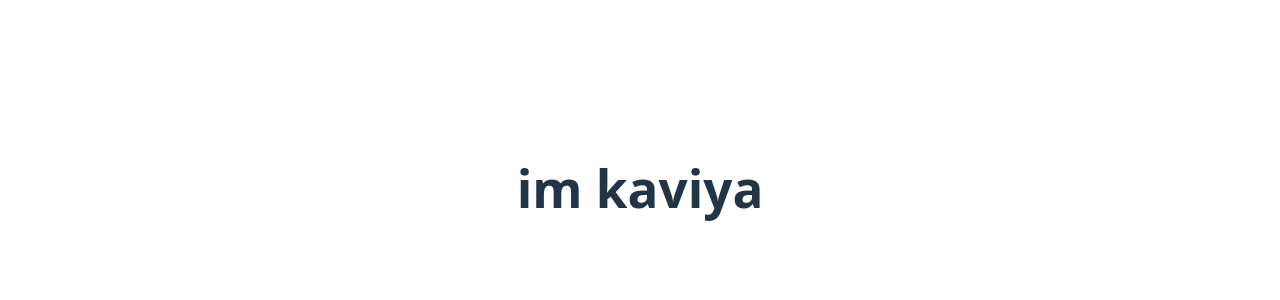
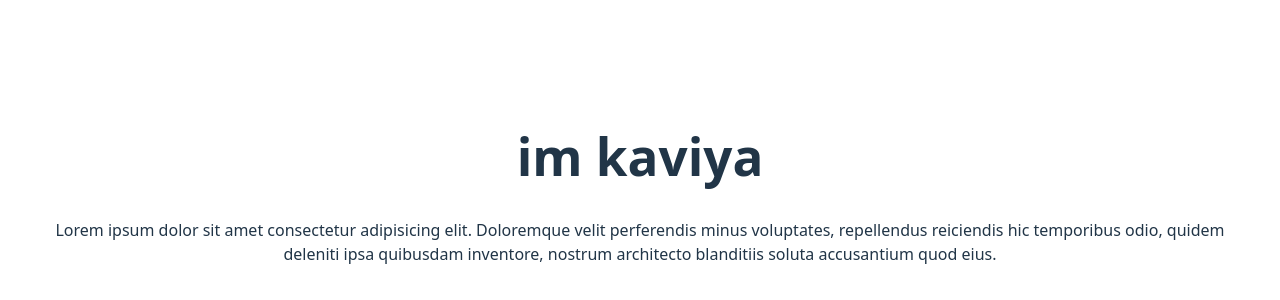
Before and after one commit to Sriranganathan-offl/Room_booking_, a React (Vite) app: page / in a window 1280 px wide. Shown: the part 212-512 px from the top of the page. Built offline with nearby package versions, Linux system fonts and the light colour scheme.

Commit message:
include p tag

```diff
--- a/src/App.jsx
+++ b/src/App.jsx
@@ -9,6 +9,8 @@ function App() {
   return (
     <>
       <h1>im kaviya</h1>
+
+      <p>Lorem ipsum dolor sit amet consectetur adipisicing elit. Doloremque velit perferendis minus voluptates, repellendus reiciendis hic temporibus odio, quidem deleniti ipsa quibusdam inventore, nostrum architecto blanditiis soluta accusantium quod eius.</p>
     </>
   )
 }
```
